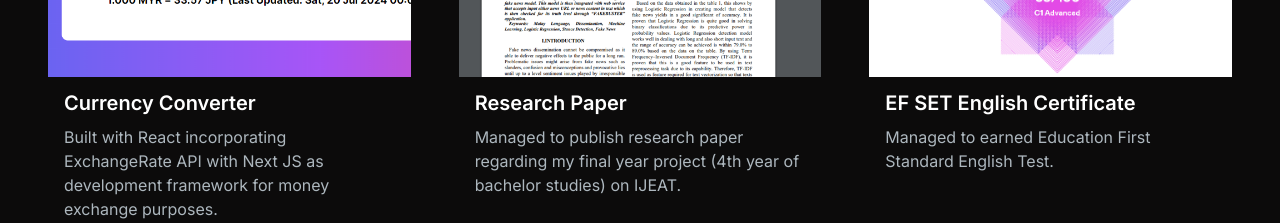
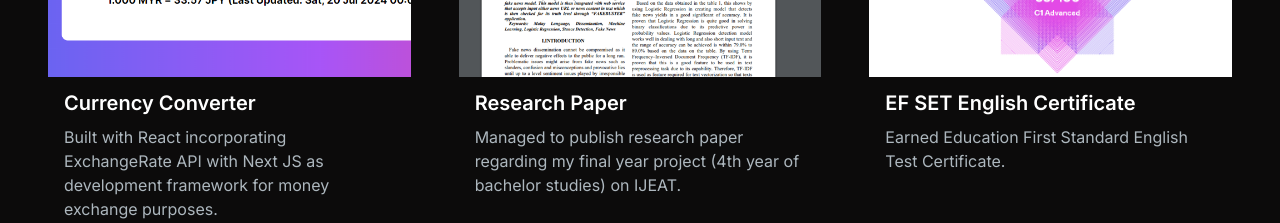
Before and after one commit to syahmimokhtar/mie-portfolio, a Next.js app: page / in a window 1280 px wide. Shown: the part 2300-2523 px from the top of the page. Built offline with nearby package versions, Linux system fonts and the light colour scheme.

Commit message:
edit port

```diff
--- a/src/app/components/ProjectSection.jsx
+++ b/src/app/components/ProjectSection.jsx
@@ -65,7 +65,7 @@ const ProjectSection = () => {
     {
       id: 6,
       title: "EF SET English Certificate",
-      description: "Managed to earned  Education First Standard English Test.",
+      description: "Earned Education First Standard English Test Certificate.",
       image: "/images/efset.png",
       tag: ["All", "Other"],
       gitUrl: "/",
```
